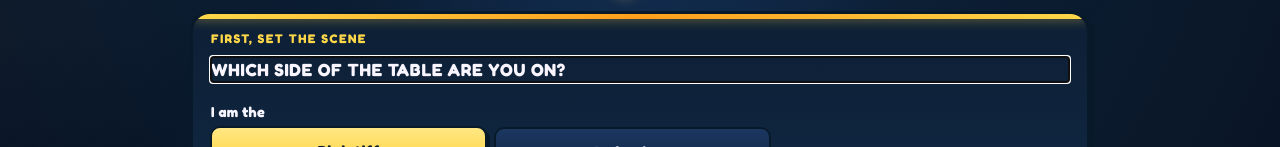
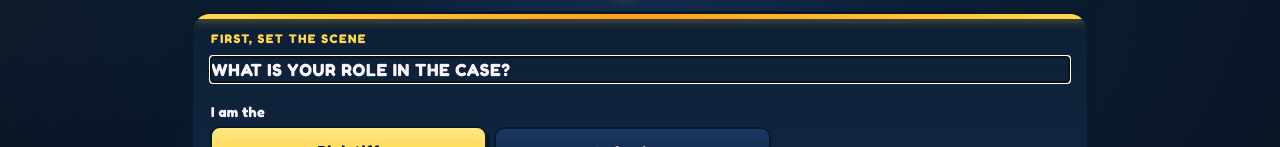
Before and after one commit to shivanidahya/gavel-or-gamble, a website: page index.html in a window 1280 px wide. Shown: the part 192-339 px from the top of the page. Drawn offline with Linux system fonts and the light colour scheme.

Commit message:
Change question from 'Which side' to 'What is your role'

```diff
--- a/index.html
+++ b/index.html
@@ -29,7 +29,7 @@
 </div>
 <section class="card step-panel" data-screen="0" aria-labelledby="step-one-title">
 <div class="step-kicker">First, set the scene</div>
-<h2 id="step-one-title">Which side of the table are you on?</h2>
+<h2 id="step-one-title">What is your role in the case?</h2>
 <label>I am the</label>
 <div class="seg" id="role"><button data-v="p" aria-pressed="true">Plaintiff</button><button data-v="d" aria-pressed="false">Defendant</button></div>
 <label for="offer">Settlement offer on the table ($)</label>
```
